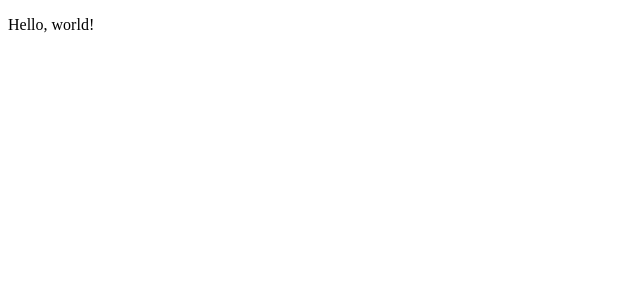
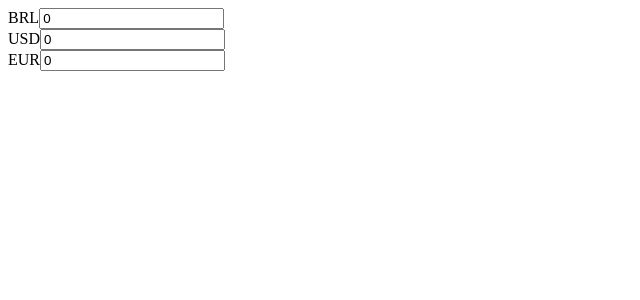
Before and after one commit to tracontecnologia/react-state-elevation, a React (Create React App) app: page / in a window 1280 px wide. Shown: the top 300 px of the page, without its empty margins (0-640 px from the left). Built offline with nearby package versions, Linux system fonts and the light colour scheme.

Commit message:
feat: class 1

```diff
--- a/src/App.js
+++ b/src/App.js
@@ -1,7 +1,64 @@
+import { useState } from 'react';
+
+import { CurrencyConversor } from './components';
+
+function valueToCurrency(currency, value) {
+  switch (currency) {
+    case 'BRL':
+      return {
+        BRL: value,
+        USD: value / 5,
+        EUR: value / 6,
+      };
+    case 'USD':
+      return {
+        BRL: value * 5,
+        USD: value,
+        EUR: value / 1.07,
+      };
+    case 'EUR':
+      return {
+        BRL: value * 6,
+        USD: value * 1.07,
+        EUR: value,
+      };
+    default:
+      return {
+        BRL: 0,
+        USD: 0,
+        EUR: 0,
+      };
+  }
+}
+
 export default function App() {
+  const [currency, setCurrency] = useState('BRL');
+  const [value, setValue] = useState(0);
+
+  function handleCurrencyChange(newCurrency, newValue) {
+    setCurrency(newCurrency);
+    setValue(newValue);
+  }
+
+  const { BRL, USD, EUR } = valueToCurrency(currency, value);
+
   return (
     <div>
-      <p>Hello, world!</p>
+      <CurrencyConversor
+        currency="BRL"
+        value={BRL}
+        onChange={handleCurrencyChange}
+      />
+      <CurrencyConversor
+        currency="USD"
+        value={USD}
+        onChange={handleCurrencyChange}
+      />
+      <CurrencyConversor
+        currency="EUR"
+        value={EUR}
+        onChange={handleCurrencyChange}
+      />
     </div>
   );
 }
--- /dev/null
+++ b/src/components/CurrencyConversor/CurrencyConversor.js
@@ -0,0 +1,12 @@
+export function CurrencyConversor({ currency, value, onChange }) {
+  return (
+    <div>
+      <label>{currency}</label>
+      <input
+        type="number"
+        value={value}
+        onChange={(e) => onChange(currency, e.target.value)}
+      />
+    </div>
+  );
+}
--- /dev/null
+++ b/src/components/CurrencyConversor/index.js
@@ -0,0 +1 @@
+export * from './CurrencyConversor';
--- /dev/null
+++ b/src/components/index.js
@@ -0,0 +1 @@
+export * from './CurrencyConversor';
```
